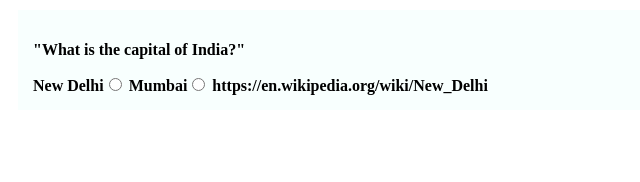
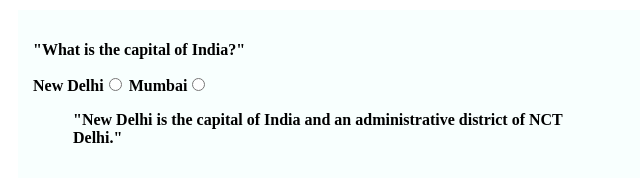
Before and after one commit to acciojob/trivia-Lochan-sharma232, a website: page main.html in a window 1280 px wide. Shown: the whole page, without its empty margins (0-640 px from the left). Drawn offline with Linux system fonts and the light colour scheme.

Commit message:
created a submission

```diff
--- a/main.html
+++ b/main.html
@@ -11,7 +11,9 @@
 	<p>"What is the capital of India?"</p>
 	New Delhi<input type="radio" id="New Delhi" required>
 	Mumbai<input type="radio" id="Mumbai" required>
-https://en.wikipedia.org/wiki/New_Delhi
+		<blockquote class="quotation">
+			"New Delhi is the capital of India and an administrative district of NCT Delhi." <a href="https://en.wikipedia.org/wiki/New_Delhi"></a>
+		</blockquote>
 	<!-- the entire body must be written by student -->
     <script type="text/javascript" src="./script.js">
 </script>
```
